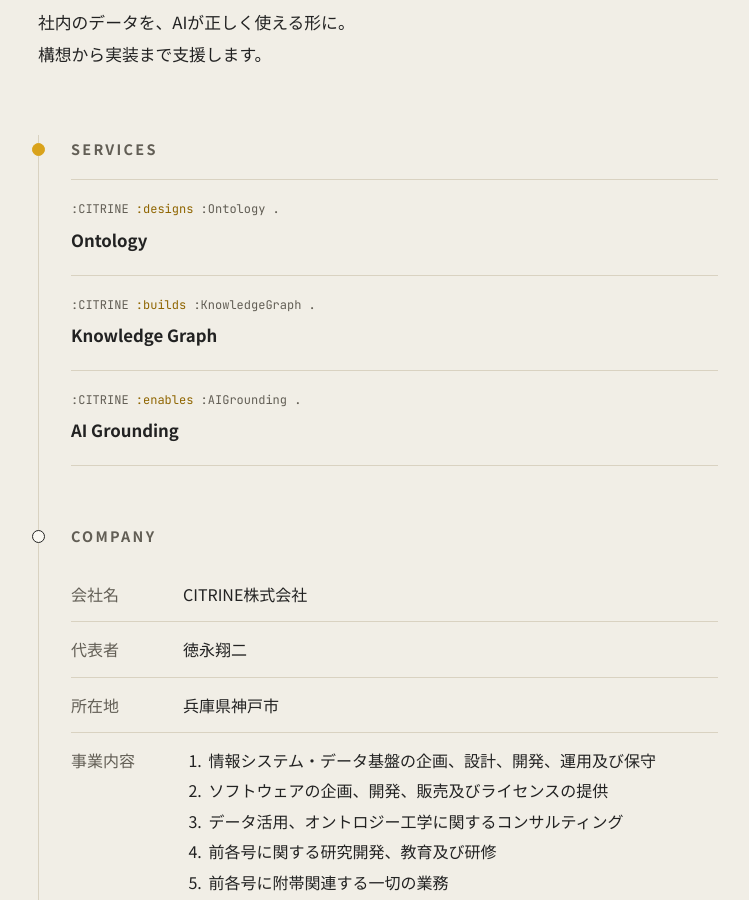
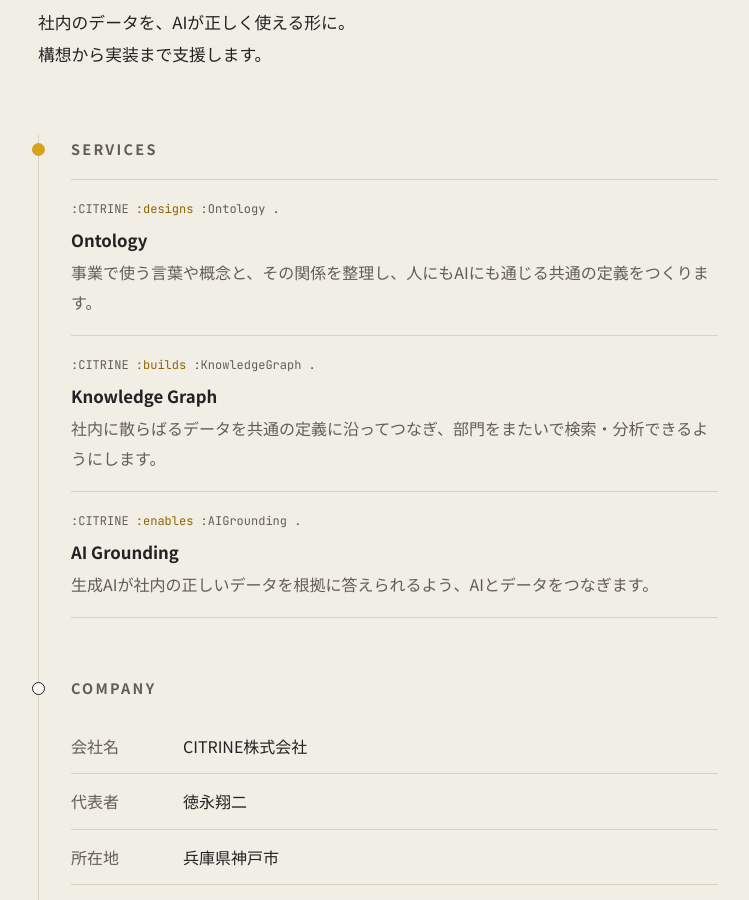
Before and after one commit to sean2121/sean2121.github.io, a Jekyll site: the page built from index.html, in a window 1280 px wide and 900 px high, scrolled down 772 px. Shown: the whole window, without its empty margins (262-1011 px from the left). Built offline with Jekyll 4.4.1, drawn with Linux system fonts in a browser that asks for light colours.

Commit message:
Add Japanese descriptions to services
Co-Authored-By: Claude Fable 5.2 <noreply@anthropic.com>

```diff
--- a/index.html
+++ b/index.html
@@ -57,18 +57,20 @@ home: true
     <section class="accent" id="services">
       <h2>SERVICES</h2>
       <ul class="services">
-        <!-- TODO: 説明文を差し替え -->
         <li id="ontology">
           <span class="triple">:CITRINE <b>:designs</b> :Ontology .</span>
           <strong>Ontology</strong>
+          <span>事業で使う言葉や概念と、その関係を整理し、人にもAIにも通じる共通の定義をつくります。</span>
         </li>
         <li id="kg">
           <span class="triple">:CITRINE <b>:builds</b> :KnowledgeGraph .</span>
           <strong>Knowledge Graph</strong>
+          <span>社内に散らばるデータを共通の定義に沿ってつなぎ、部門をまたいで検索・分析できるようにします。</span>
         </li>
         <li id="grounding">
           <span class="triple">:CITRINE <b>:enables</b> :AIGrounding .</span>
           <strong>AI Grounding</strong>
+          <span>生成AIが社内の正しいデータを根拠に答えられるよう、AIとデータをつなぎます。</span>
         </li>
       </ul>
     </section>
```
